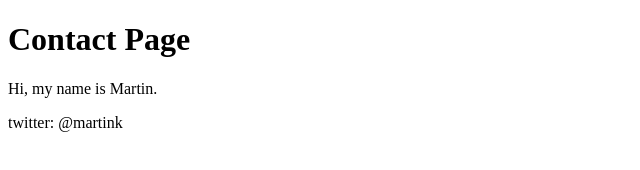
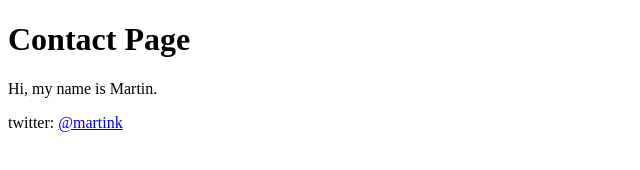
Before and after one commit to MartinDK/gatsby-bootcamp, a Gatsby site: page /contact in a window 1280 px wide. Shown: the full height of the page, 0-640 px from the left. Built offline with nearby package versions, Linux system fonts and the light colour scheme; Gatsby itself is replaced by a stand-in of ours.

Commit message:
Added link to twitter profile

```diff
--- a/src/pages/contact.js
+++ b/src/pages/contact.js
@@ -5,7 +5,7 @@ const ContactPage = () => {
     <div>
       <h1>Contact Page</h1>
       <p>Hi, my name is Martin.</p>
-      <p>twitter: @martink</p>
+      <p>twitter: <a href="https://mobile.twitter.com/martink" target="_blank">@martink</a></p>
     </div>
   )
 }
```
